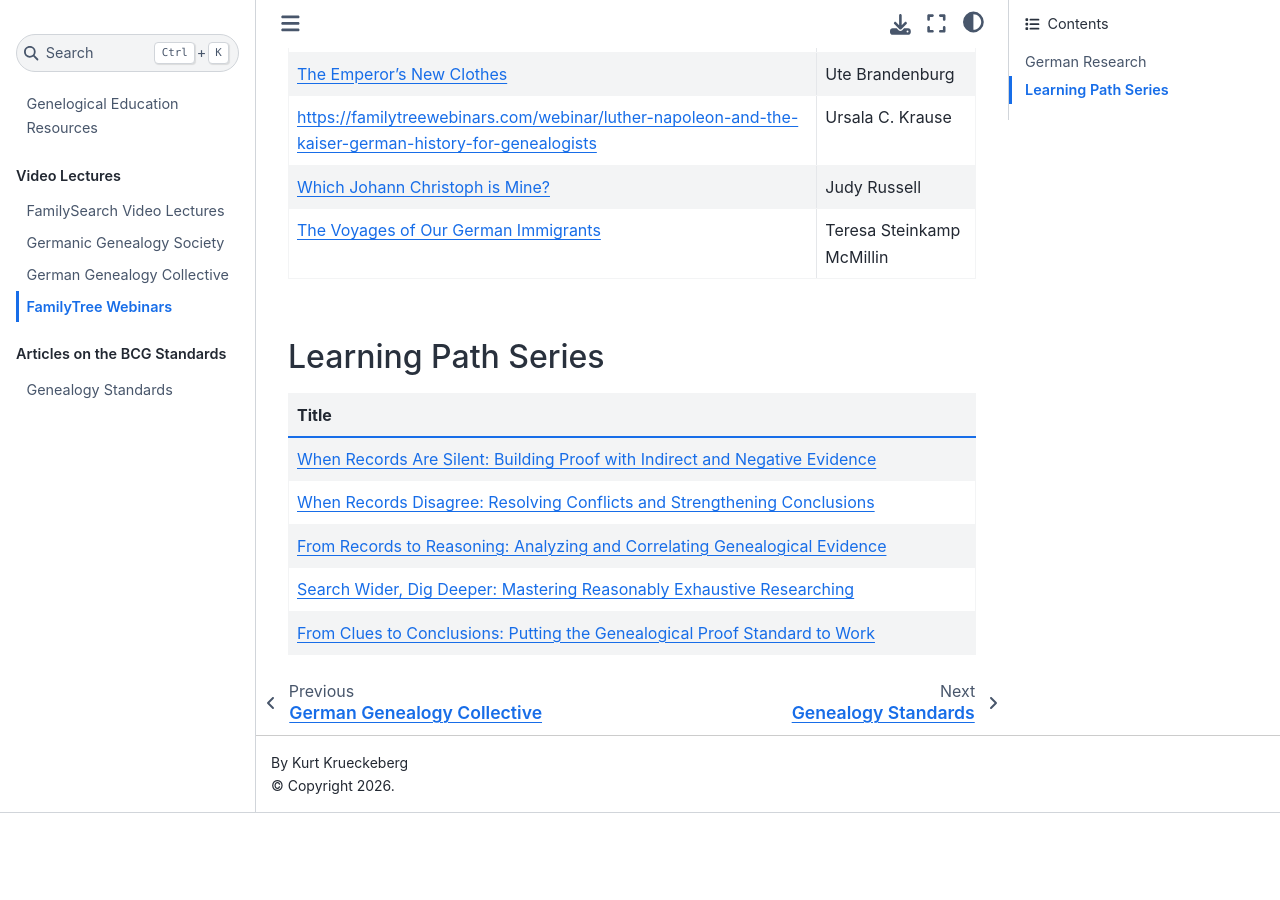
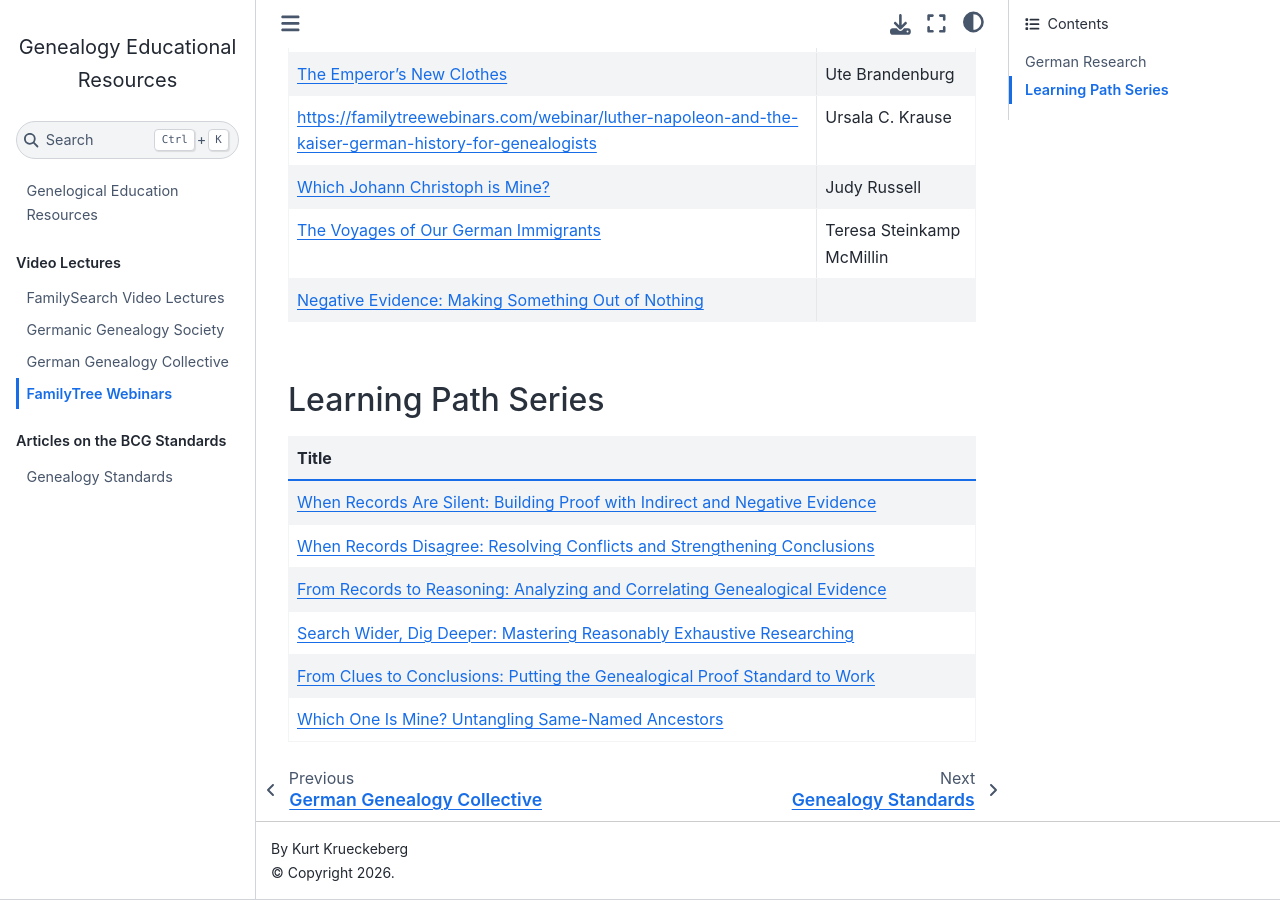
Before and after one commit to kurt-krueckeberg/sphinx-edu, a Jupyter Book: the page built from videos/ftw-videos.md, in a window 1280 px wide and 900 px high, scrolled down 661 px. Built offline with Jupyter Book 1.0.4 settings and Sphinx 7.4.7 and the Sphinx Book theme 1.1.4, drawn with Linux system fonts in a browser that asks for light colours; before the commit the page ends 1474 px from its top, so only the background shows below that.

Commit message:
Update files

```diff
--- a/videos/ftw-videos.md
+++ b/videos/ftw-videos.md
@@ -16,6 +16,7 @@
 |[https://familytreewebinars.com/webinar/luther-napoleon-and-the-kaiser-german-history-for-genealogists](https://familytreewebinars.com/webinar/luther-napoleon-and-the-kaiser-german-history-for-genealogists)|Ursala C. Krause|
 |[Which Johann Christoph is Mine?](https://familytreewebinars.com/webinar/which-johann-christoph-is-mine)|Judy Russell|
 |[The Voyages of Our German Immigrants](https://familytreewebinars.com/webinar/the-voyages-of-our-german-immigrants)|Teresa Steinkamp McMillin|
+|[Negative Evidence: Making Something Out of Nothing](https://familytreewebinars.com/webinar/negative-evidence-making-something-out-of-nothing)|
 
 ## Learning Path Series
 
@@ -26,3 +27,4 @@
 |[From Records to Reasoning: Analyzing and Correlating Genealogical Evidence](https://familytreewebinars.com/learning-paths/from-records-to-reasoning-analyzing-and-correlating-genealogical-evidence)|
 |[Search Wider, Dig Deeper: Mastering Reasonably Exhaustive Researching](https://familytreewebinars.com/learning-paths/search-wider-dig-deeper-mastering-reasonably-exhaustive-research)|
 |[From Clues to Conclusions: Putting the Genealogical Proof Standard to Work](https://familytreewebinars.com/learning-paths/from-clues-to-conclusions-putting-the-genealogical-proof-standard-to-work)|
+|[Which One Is Mine? Untangling Same-Named Ancestors](https://familytreewebinars.com/learning-paths/which-one-is-mine-untangling-same-named-ancestors)|
```
